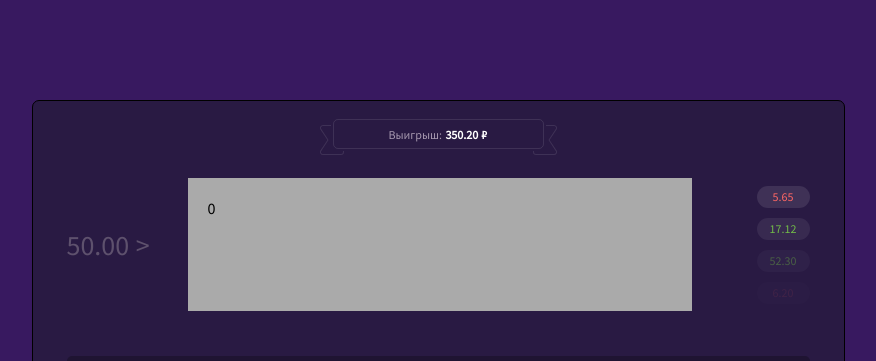
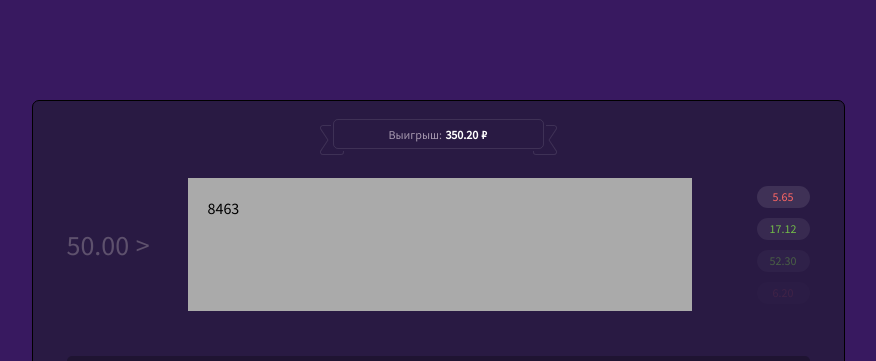
Before and after one commit to extriton/dice-nuxt, a Nuxt app: page / in a window 1280 px wide. Shown: the top 361 px of the page, without its empty margins (202-1078 px from the left). Built offline with nearby package versions, Linux system fonts and the light colour scheme.

Commit message:
Добавлена линия в слайдер

```diff
--- a/components/dice/DiceGame.vue
+++ b/components/dice/DiceGame.vue
@@ -34,6 +34,7 @@
     <div class="dice-slider-wrapper">
       <DiceSlider
         :user-value="userValue"
+        :game-value="gameValue"
         :reversed="reversed"
         @changeUserValue="changeUserValue"
       />
@@ -75,7 +76,7 @@ export default {
   data () {
     return {
       userValue: 50,
-      gameValue: 0,
+      gameValue: -1,
       reversed: false,
       score: 350.2,
       // resultType: 0 - default, 1 - win, 2 - lose
@@ -95,7 +96,9 @@ export default {
     // Начинает розыгрыш
     dicePlay () {
       this.gameValue = this.generateResult()
-      // console.log(this.gameValue)
+      // For test: push random value -99.99 .. 99.99 to history array
+      const tmp = (parseInt(Math.random() * 20000) - 9999) / 100
+      this.history.push(tmp)
     },
     // Заглушка генерирующая рандомное число 0 - 9999
     generateResult () {
@@ -138,7 +141,6 @@ export default {
 .dice-result-wrapper {
   display: block;
   width: 504px;
-  /* margin-left: 121px; */
   float: left;
 }
 
--- a/components/dice/DiceResult.vue
+++ b/components/dice/DiceResult.vue
@@ -1,6 +1,6 @@
 <template>
   <div class="dice-result">
-    {{ gameValue / 100 }}
+    {{ result }}
   </div>
 </template>
 
@@ -11,6 +11,23 @@ export default {
     gameValue: {
       type: Number,
       required: true
+    }
+  },
+  computed: {
+    result () {
+      const zeros = '0000'
+      let res
+      if (this.gameValue < 0) {
+        res = (parseInt(Math.random() * 10000)).toString()
+      } else {
+        res = this.gameValue.toString()
+      }
+
+      if (res.length < 4) {
+        res = zeros.substr(0, 4 - res.length) + res
+      }
+
+      return res
     }
   }
 }
--- a/components/dice/DiceSlider.vue
+++ b/components/dice/DiceSlider.vue
@@ -15,6 +15,13 @@
         {{ item }}
       </li>
     </ul>
+    <transition name="line-fade">
+      <div
+        v-if="gameValue >= 0"
+        class="rule-line"
+        :style="setLineStyle()"
+      />
+    </transition>
     <div class="rule-wrapper">
       <div
         class="runner"
@@ -25,9 +32,9 @@
         {{ runnerValue }}
       </div>
       <ul
+        ref="rule"
         class="rule"
         @click.capture="shiftRunner"
-        ref="rule"
       >
         <li
           v-for="item in 101"
@@ -45,6 +52,10 @@ export default {
   name: 'DiceSlider',
   props: {
     userValue: {
+      type: Number,
+      required: true
+    },
+    gameValue: {
       type: Number,
       required: true
     },
@@ -72,12 +83,34 @@ export default {
       }
     }
   },
+  mounted () {
+    this.ruleWidth = this.$refs.rule.getBoundingClientRect().width
+    // console.log(this.$refs.rule.offsetParent)
+  },
   methods: {
     // Позиционирует числа заголовка captionItems[] в заивсимости от значения
     setCaptionItemStyle (value) {
       const style = {
         left: value + '%'
       }
+      return style
+    },
+    // Позиционирует линию
+    setLineStyle () {
+      const style = {}
+
+      if (this.gameValue >= 0) {
+        style.left = 21 + this.gameValue / 100 * 7 + 'px'
+      } else {
+        style.opacity = 1
+      }
+
+      if ((this.gameValue / 100 <= this.userValue && this.reversed) || (this.gameValue / 100 >= this.userValue && !this.reversed)) {
+        style.backgroundColor = 'red'
+      } else {
+        style.backgroundColor = '#50CC00'
+      }
+
       return style
     },
     // Позиционирует деления линейки
@@ -161,9 +194,6 @@ export default {
     changeUserValue (value) {
       this.$emit('changeUserValue', value)
     }
-  },
-  mounted () {
-    this.ruleWidth = this.$refs.rule.getBoundingClientRect().width
   }
 }
 </script>
@@ -181,6 +211,15 @@ export default {
 .dice-slider .caption {
   position: relative;
   height: 16px;
+}
+
+.dice-slider .rule-line {
+  position: absolute;
+  top: 0;
+  width: 2px;
+  height: 80px;
+  background-color: #50CC00;
+  transition: all .2s ease-out 1.3s;
 }
 
 .dice-slider .caption .caption-item {
@@ -204,6 +243,7 @@ export default {
 .dice-slider .rule-wrapper {
   position: relative;
   margin-top: 12px;
+  z-index: 5;
 }
 
 .dice-slider .rule-wrapper .rule {
@@ -258,4 +298,12 @@ export default {
   cursor: pointer;
   background-image: none;
 }
+
+/* Transition styles */
+.line-fade-enter-active, .fade-leave-active {
+  transition: opacity .2s ease-out 1.3s;
+}
+.line-fade-enter { opacity: 0; }
+.line-fade-enter-to { opacity: 1; }
+
 </style>
```
